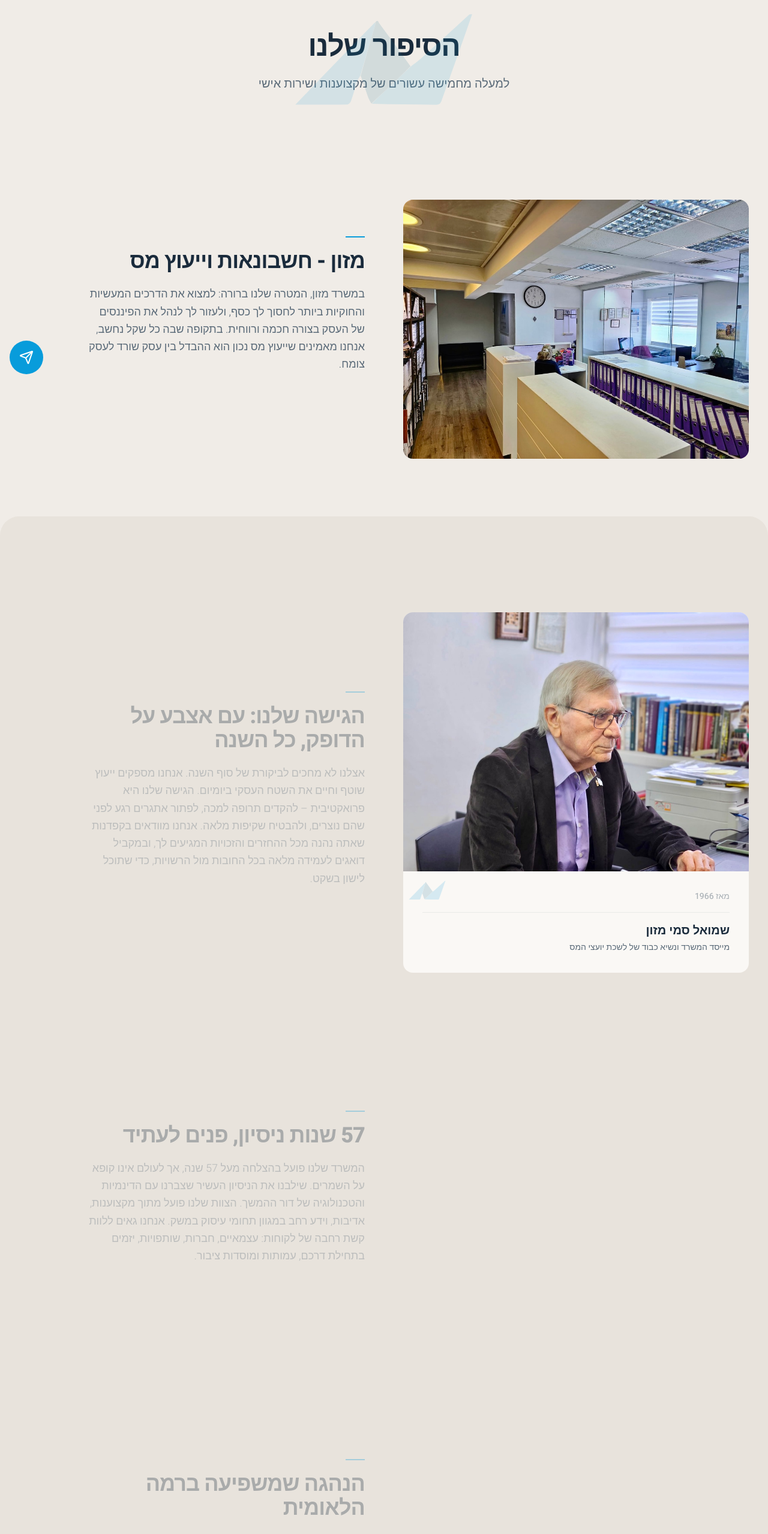
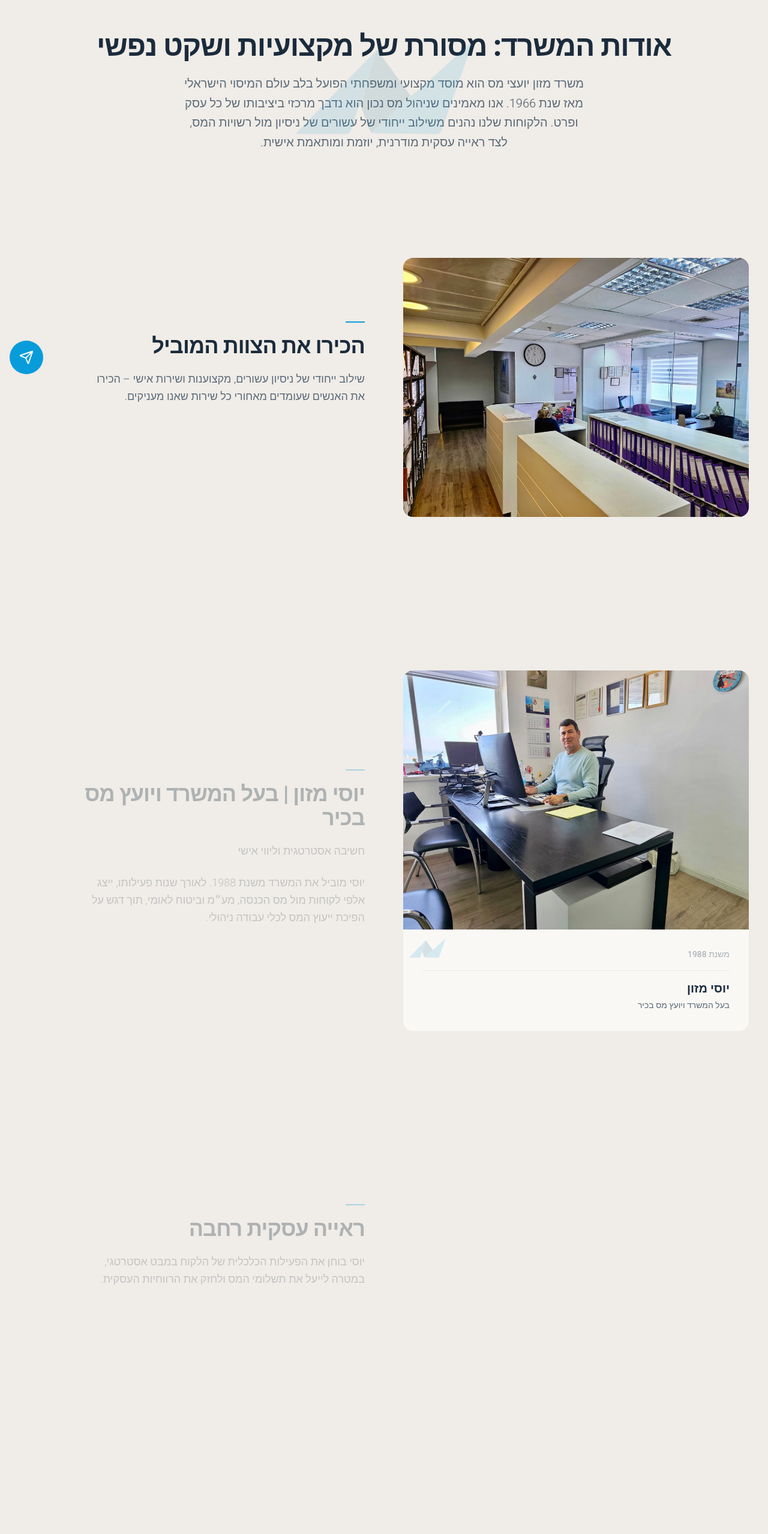
Before and after one commit to itayost/mta-website, a Next.js app: page /about in a window 1280 px wide. Shown: the part 160-2718 px from the top of the page at 60% size. Built offline with nearby package versions, Linux system fonts and the light colour scheme.

Commit message:
feat: rewrite scrollytelling with new content, reorder Yossi before Shmuel

```diff
--- a/components/sections/TeamScrollStory.tsx
+++ b/components/sections/TeamScrollStory.tsx
@@ -17,29 +17,44 @@ type VisualType = 'group' | 'sami' | 'yossi'
 
 const segments: { title: string; body: string; visual: VisualType }[] = [
   {
-    title: 'מזון - חשבונאות וייעוץ מס',
-    body: 'במשרד מזון, המטרה שלנו ברורה: למצוא את הדרכים המעשיות והחוקיות ביותר לחסוך לך כסף, ולעזור לך לנהל את הפיננסים של העסק בצורה חכמה ורווחית. בתקופה שבה כל שקל נחשב, אנחנו מאמינים שייעוץ מס נכון הוא ההבדל בין עסק שורד לעסק צומח.',
+    title: 'הכירו את הצוות המוביל',
+    body: 'שילוב ייחודי של ניסיון עשורים, מקצוענות ושירות אישי – הכירו את האנשים שעומדים מאחורי כל שירות שאנו מעניקים.',
     visual: 'group',
   },
   {
-    title: 'הגישה שלנו: עם אצבע על הדופק, כל השנה',
-    body: 'אצלנו לא מחכים לביקורת של סוף השנה. אנחנו מספקים ייעוץ שוטף וחיים את השטח העסקי ביומיום. הגישה שלנו היא פרואקטיבית – להקדים תרופה למכה, לפתור אתגרים רגע לפני שהם נוצרים, ולהבטיח שקיפות מלאה. אנחנו מוודאים בקפדנות שאתה נהנה מכל ההחזרים והזכויות המגיעים לך, ובמקביל דואגים לעמידה מלאה בכל החובות מול הרשויות, כדי שתוכל לישון בשקט.',
+    title: 'יוסי מזון | בעל המשרד ויועץ מס בכיר',
+    body: 'חשיבה אסטרטגית וליווי אישי\n\nיוסי מוביל את המשרד משנת 1988. לאורך שנות פעילותו, ייצג אלפי לקוחות מול מס הכנסה, מע״מ וביטוח לאומי, תוך דגש על הפיכת ייעוץ המס לכלי עבודה ניהולי.',
+    visual: 'yossi',
+  },
+  {
+    title: 'ראייה עסקית רחבה',
+    body: 'יוסי בוחן את הפעילות הכלכלית של הלקוח במבט אסטרטגי, במטרה לייעל את תשלומי המס ולחזק את הרווחיות העסקית.',
+    visual: 'yossi',
+  },
+  {
+    title: 'ליווי שוטף למניעת הפתעות',
+    body: 'שיטת העבודה במשרד מבוססת על בקרה וניתוח נתונים לאורך כל השנה. גישה זו מאפשרת ללקוחותינו לדעת בכל רגע נתון היכן הם עומדים מול הרשויות, ולתכנן את צעדיהם בביטחון.',
+    visual: 'yossi',
+  },
+  {
+    title: 'נחישות ומקצועיות',
+    body: 'כרץ למרחקים ארוכים, יוסי מביא את אותה משמעת עצמית והתמדה מהמסלול אל שולחן העבודה – הוא מחויב להשגת התוצאה המדויקת והנכונה ביותר עבור כל לקוח.',
+    visual: 'yossi',
+  },
+  {
+    title: 'שמואל (סמי) מזון | מייסד המשרד ונשיא כבוד של לשכת יועצי המס',
+    body: 'ניסיון רב-דורי וסמכות מקצועית\n\nשמואל הוא מהדמויות הוותיקות והמוערכות בעולם המיסוי בישראל. הוא ייסד את המשרד בשנת 1966, מחזיק בתואר שני במיסוי וכיהן כנשיא לשכת יועצי המס בישראל.',
     visual: 'sami',
   },
   {
-    title: '57 שנות ניסיון, פנים לעתיד',
-    body: 'המשרד שלנו פועל בהצלחה מעל 57 שנה, אך לעולם אינו קופא על השמרים. שילבנו את הניסיון העשיר שצברנו עם הדינמיות והטכנולוגיה של דור ההמשך. הצוות שלנו פועל מתוך מקצוענות, אדיבות, וידע רחב במגוון תחומי עיסוק במשק. אנחנו גאים ללוות קשת רחבה של לקוחות: עצמאיים, חברות, שותפויות, יזמים בתחילת דרכם, עמותות ומוסדות ציבור.',
+    title: 'ידע מקצועי מצטבר',
+    body: 'כנשיא כבוד של הלשכה, שמואל מעמיד לרשות המשרד ולקוחותיו פרספקטיבה נדירה של עשורים, המאפשרת ניתוח מעמיק של סוגיות מס מורכבות.',
     visual: 'sami',
   },
   {
-    title: 'הנהגה שמשפיעה ברמה הלאומית',
-    body: 'המומחיות של מזון ייעוץ מס זוכה להכרה הרבה מעבר לכותלי המשרד.\n\nמר שמואל (סמי) מזון, מנכ"ל המשרד: שימש עד לאחרונה כנשיא הארצי של לשכות יועצי המס בישראל.\n\nמר יוסף מזון, דור ההמשך: מכהן כחבר הנהלה מחוז הצפון בלשכת יועצי המס – ומשפיע בפועל על הצעות החוק ודיני המיסים במדינה.',
+    title: 'ערכי המשרד',
+    body: 'שמואל הנחיל במשרד תרבות של יושרה ללא פשרות ומצוינות מקצועית, המהווים את הבסיס לכל שירות שאנו מעניקים.',
     visual: 'sami',
-  },
-  {
-    title: 'היתרון המקצועי שלך',
-    body: 'כדי להעניק לך את השירות המהיר והיעיל ביותר, המשרד שלנו מחובר ישירות (On-line) לשירותי עיבוד הנתונים של מס הכנסה, מע"מ וביטוח לאומי. החיבור הישיר הזה מאפשר לנו לקצר תהליכים, לטפל בהחזרי מס במהירות ולייצג את האינטרסים שלך מול הרשויות בצורה המדויקת והטובה ביותר.',
-    visual: 'yossi',
   },
 ]
 
@@ -57,9 +72,9 @@ for (const seg of segments) {
 
 // Per-group styling: bg class + whether text should be light
 const groupStyles: { bg: string; bgToken: string; dark: boolean }[] = [
-  { bg: '', bgToken: 'bg-bg-main', dark: false },                    // group photo
-  { bg: 'bg-bg-surface', bgToken: 'bg-bg-surface', dark: false },   // sami
-  { bg: '', bgToken: 'bg-bg-main', dark: false },                    // yossi
+  { bg: '', bgToken: 'bg-bg-main', dark: false },                    // group 0: office
+  { bg: '', bgToken: 'bg-bg-main', dark: false },                    // group 1: yossi
+  { bg: 'bg-bg-surface', bgToken: 'bg-bg-surface', dark: false },   // group 2: shmuel
 ]
 
 function SegmentVisual({ type }: { type: VisualType }) {
@@ -109,8 +124,8 @@ export function TeamScrollStory() {
       <div className="pt-24 sm:pt-32 pb-8">
         <Container>
           <SectionHeading
-            title="הסיפור שלנו"
-            subtitle="למעלה מחמישה עשורים של מקצוענות ושירות אישי"
+            title="אודות המשרד: מסורת של מקצועיות ושקט נפשי"
+            subtitle="משרד מזון יועצי מס הוא מוסד מקצועי ומשפחתי הפועל בלב עולם המיסוי הישראלי מאז שנת 1966. אנו מאמינים שניהול מס נכון הוא נדבך מרכזי ביציבותו של כל עסק ופרט. הלקוחות שלנו נהנים משילוב ייחודי של עשורים של ניסיון מול רשויות המס, לצד ראייה עסקית מודרנית, יוזמת ומותאמת אישית."
           />
         </Container>
       </div>
```
